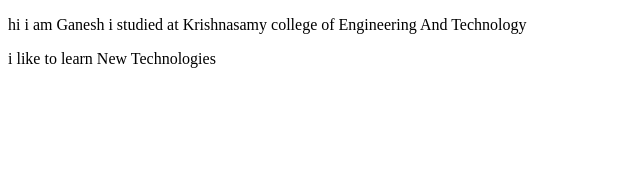
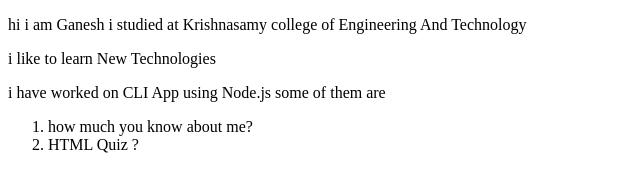
Before and after one commit to ganeshsadhashivam/ganeshsadhashivam-site, a plain HTML site: page index.html in a window 1280 px wide. Shown: the whole page, without its empty margins (0-640 px from the left). Drawn offline with Linux system fonts and the light colour scheme.

Commit message:
updated index.html
Added project details

```diff
--- a/index.html
+++ b/index.html
@@ -12,5 +12,10 @@
       Technology
     </p>
     <p>i like to learn New Technologies</p>
+    <p>i have worked on CLI App using Node.js some of them are</p>
+    <ol>
+      <li>how much you know about me?</li>
+      <li>HTML Quiz ?</li>
+    </ol>
   </body>
 </html>
```
